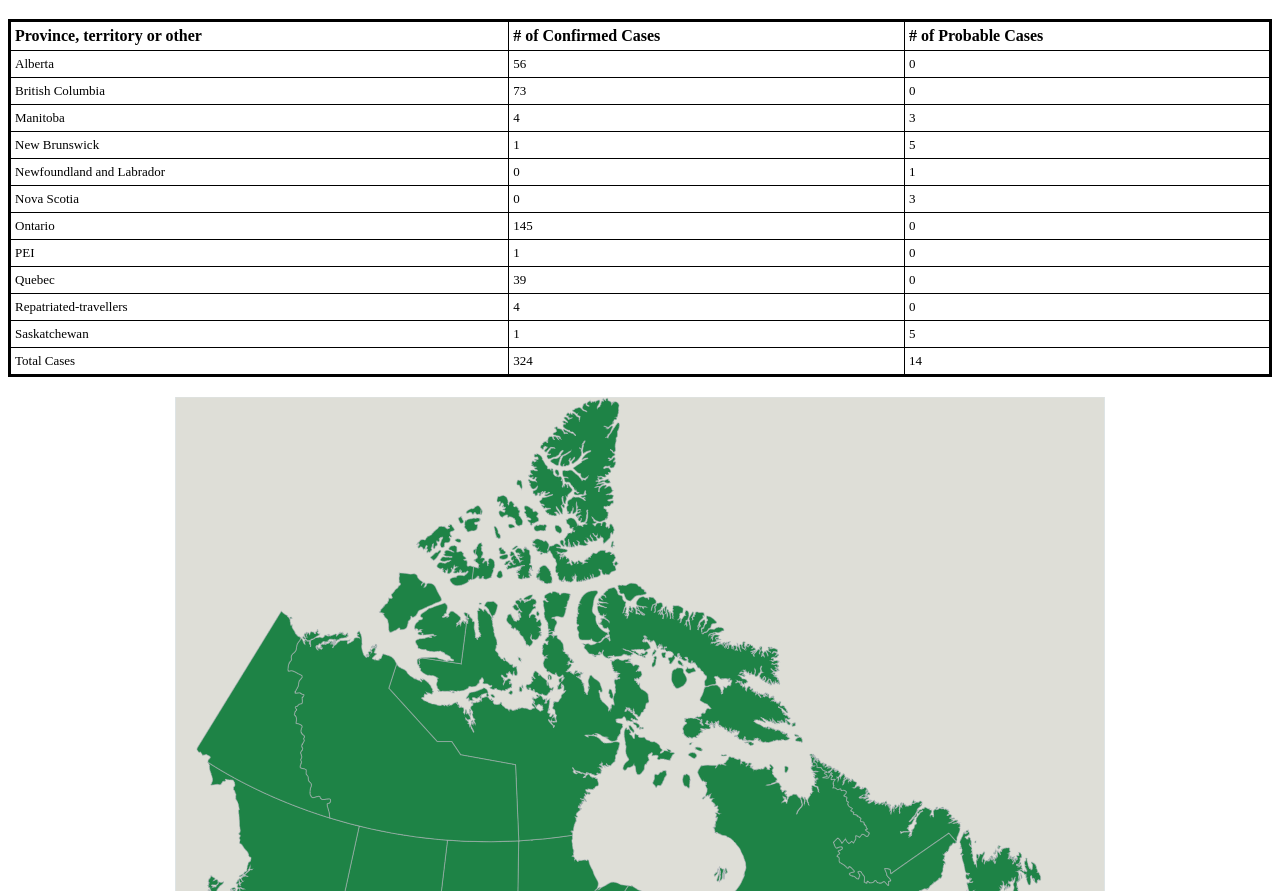
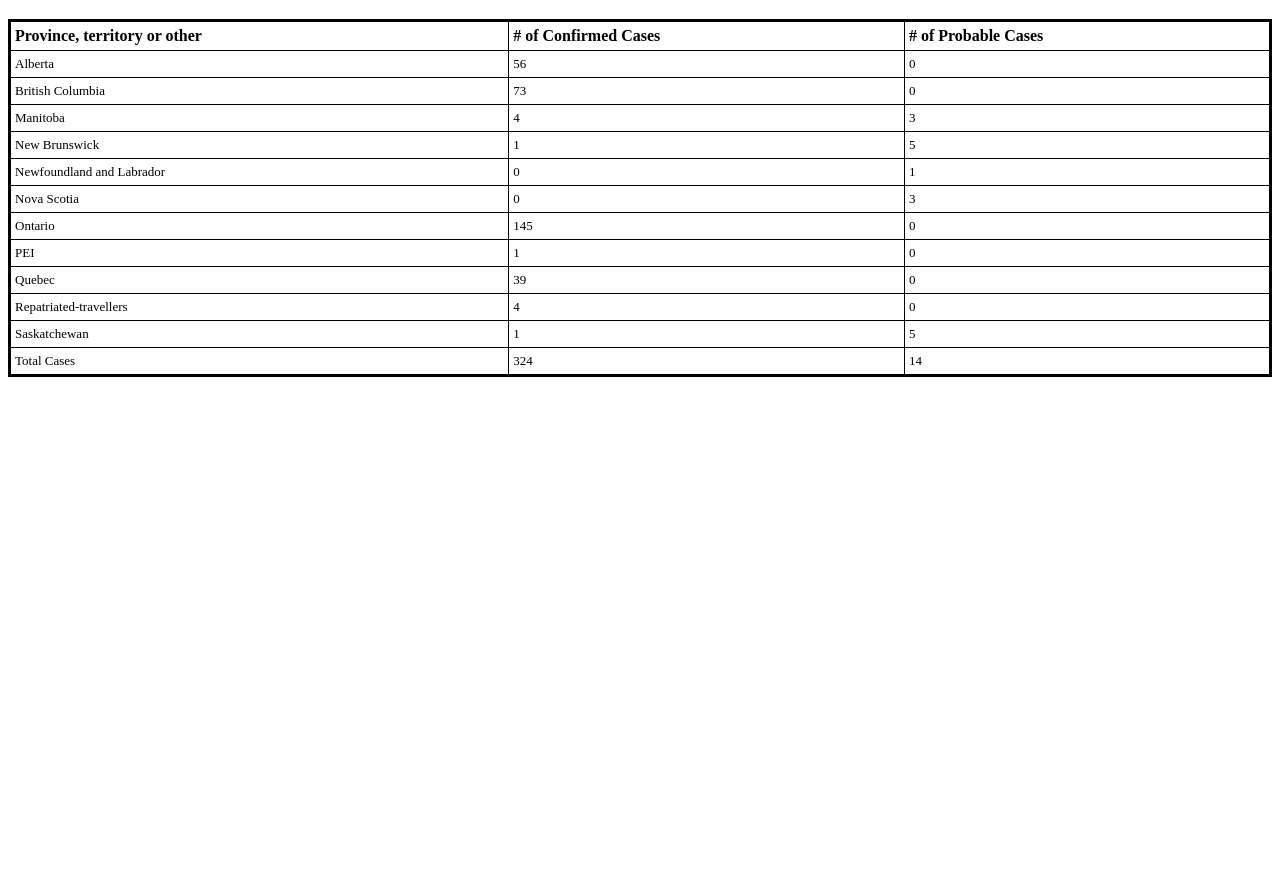
Before and after one commit to maxsg5/CoronaVirusMap, a plain HTML site: page index.html in a window 1280 px wide. Shown: the part 61-952 px from the top of the page. After the commit the page ends 800 px from the top, so only its background shows below. Drawn offline with Linux system fonts and the light colour scheme.

Commit message:
Update index.html

```diff
--- a/index.html
+++ b/index.html
@@ -23,7 +23,7 @@
         <div>
             <!-- <iframe src="https://snazzymaps.com/embed/226149" width="100%" height="600px" style="border:none;"></iframe> -->
         </div>
-        <div class="map">
+        <!-- <div class="map">
             <h2 id="bc">BC&nbsp;&nbsp;&nbsp;&nbsp;&nbsp;&nbsp;&nbsp;&nbsp;&nbsp;&nbsp;&nbsp;
                         AB&nbsp;&nbsp;&nbsp;&nbsp;&nbsp;&nbsp;&nbsp;&nbsp;
                         SK&nbsp;&nbsp;&nbsp;&nbsp;&nbsp;&nbsp;&nbsp;&nbsp;
@@ -32,7 +32,7 @@
 
 
 
-        </div>
+        </div> -->
         <!-- <div class="mapouter"><div class="gmap_canvas"><iframe width="1080" height="700" id="gmap_canvas" src="https://maps.google.com/maps?q=canada&t=&z=5&ie=UTF8&iwloc=&output=embed" frameborder="0" scrolling="no" marginheight="0" marginwidth="0"></iframe><a href="https://www.embedgooglemap.org"></a></div><style>.mapouter{position:relative;text-align:right;height:700px;width:1080px;}.gmap_canvas {overflow:hidden;background:none!important;height:700px;width:1080px;}</style></div> -->
 
 
```
